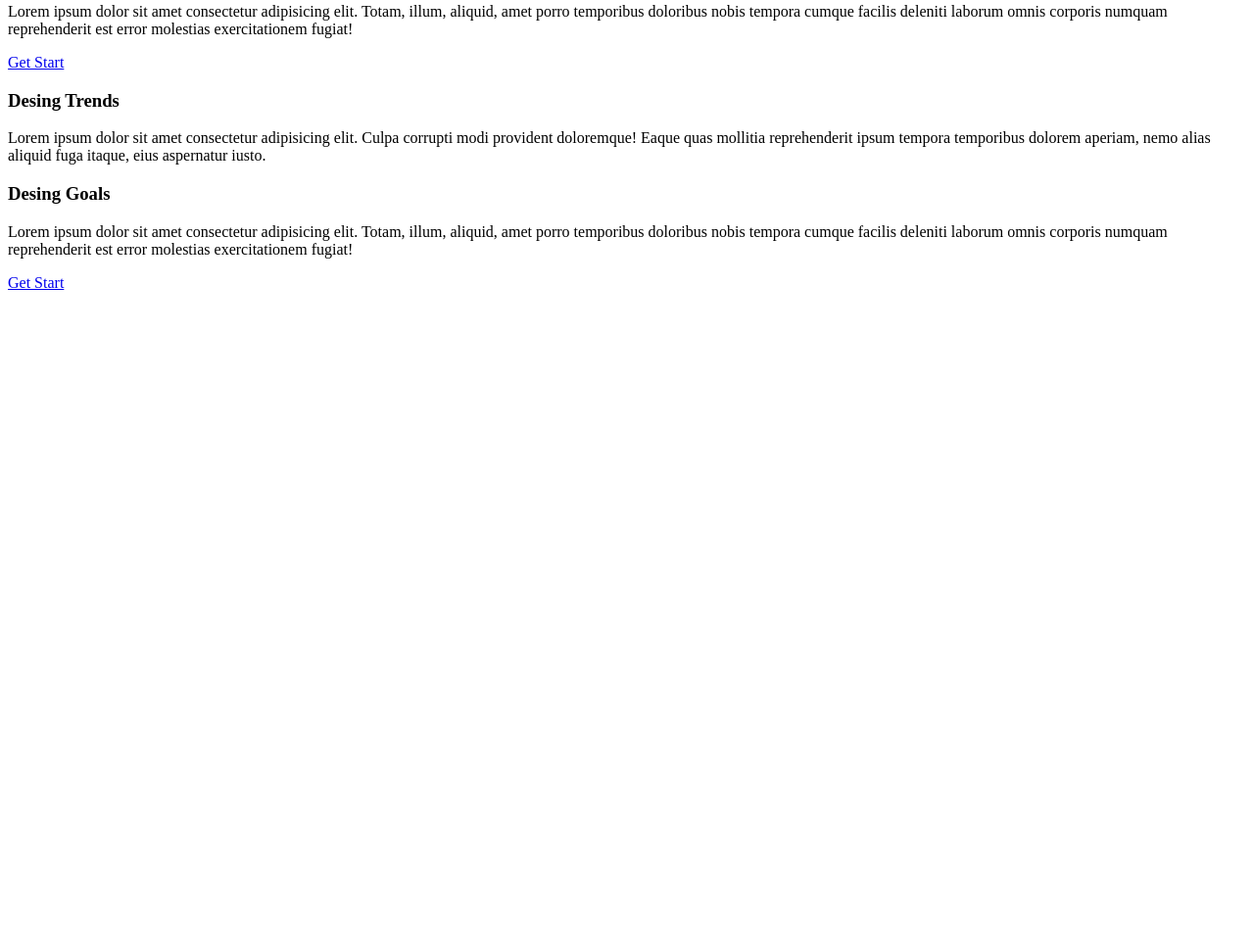
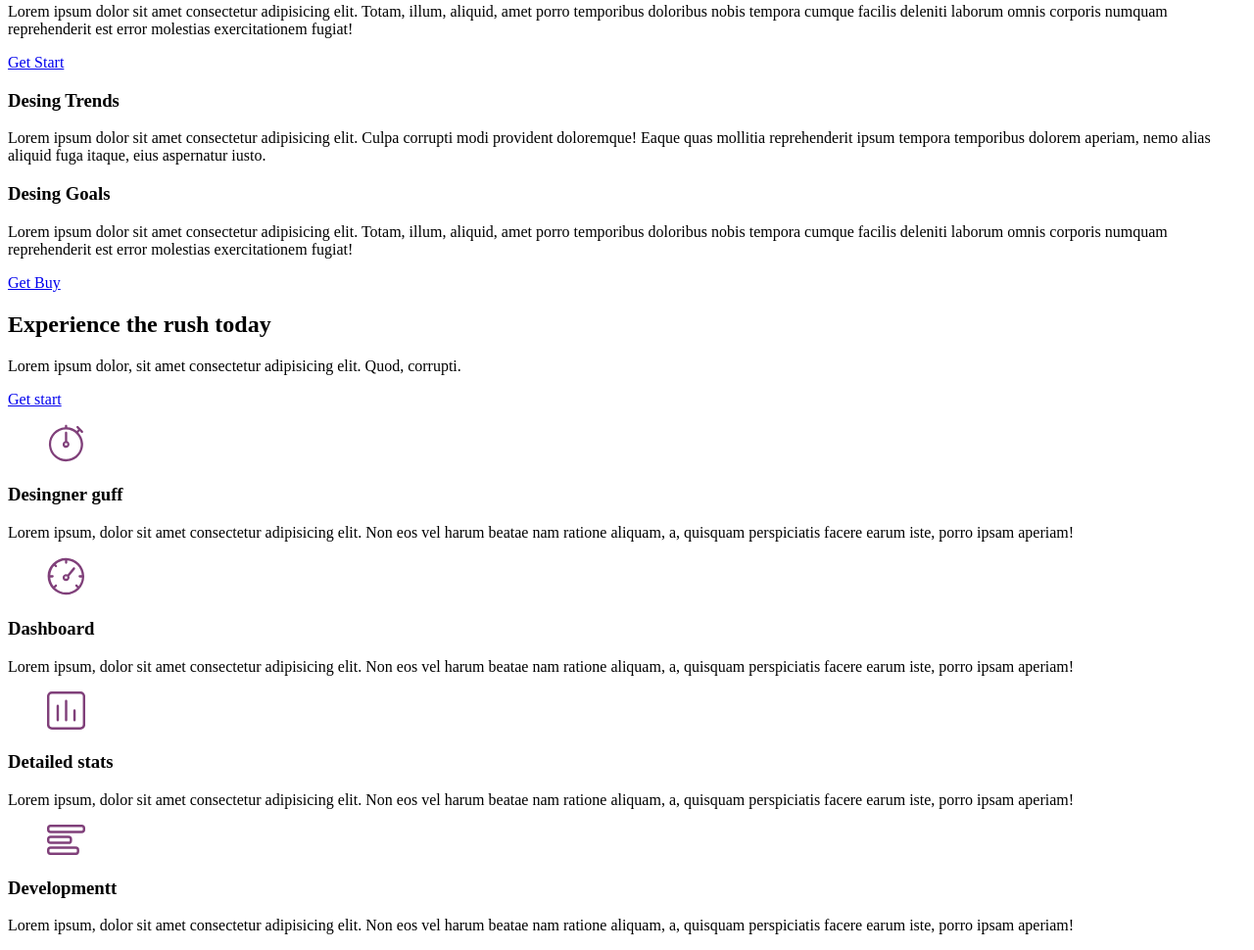
Before and after one commit to Akchalovna/Landing-Page, a plain HTML site: page infdex.html in a window 1280 px wide. Shown: the part 805-1775 px from the top of the page at 98% size. Before the commit the page ends 1111 px from the top, so only its background shows below. Drawn offline with Linux system fonts and the light colour scheme.

Commit message:
added imges

```diff
--- a/infdex.html
+++ b/infdex.html
@@ -62,10 +62,53 @@
             <h3>Desing Goals</h3>
 
             <p>Lorem ipsum dolor sit amet consectetur adipisicing elit. Totam, illum, aliquid, amet porro temporibus doloribus nobis tempora cumque facilis deleniti laborum omnis corporis numquam reprehenderit est error molestias exercitationem fugiat!</p>
-            <a href="#">Get Start</a>
+            <a href="#">Get Buy</a>
         </div>
 
     </section>
 
+    <section>
+        <div>
+            <h2>Experience the rush today</h2>
+            <p>Lorem ipsum dolor, sit amet consectetur adipisicing elit. Quod, corrupti.</p>
+            <a href="#">Get start</a>
+        </div>
+    </section>
+
+    <section>
+        <div>
+            <div>
+                <figure>
+                    <img src="images/Timer.svg" alt="clock1" width="39">
+                </figure>
+                <h3>Desingner guff</h3>
+                <p>Lorem ipsum, dolor sit amet consectetur adipisicing elit. Non eos vel harum beatae nam ratione aliquam, a, quisquam perspiciatis facere earum iste, porro ipsam aperiam!</p>
+            </div>
+            <div>
+                <figure>
+                    <img src="images/Dashboard.svg" alt="dushboard" width="39">
+                </figure>
+                <h3>Dashboard</h3>
+                <p>Lorem ipsum, dolor sit amet consectetur adipisicing elit. Non eos vel harum beatae nam ratione aliquam, a, quisquam perspiciatis facere earum iste, porro ipsam aperiam!</p>
+            </div>
+
+            <div>
+                <figure>
+                    <img src="images/Stats.svg" alt="stats" width="39">
+                </figure>
+                <h3>Detailed stats</h3>
+                <p>Lorem ipsum, dolor sit amet consectetur adipisicing elit. Non eos vel harum beatae nam ratione aliquam, a, quisquam perspiciatis facere earum iste, porro ipsam aperiam!</p>
+            </div>
+
+            <div>
+                <figure>
+                    <img src="images/Menu.svg" alt="menu" width="39">
+                </figure>
+                <h3>Developmentt</h3>
+                <p>Lorem ipsum, dolor sit amet consectetur adipisicing elit. Non eos vel harum beatae nam ratione aliquam, a, quisquam perspiciatis facere earum iste, porro ipsam aperiam!</p>
+            </div>
+        </div>
+    </section>
+
   </body>
 </html>
```
Also changed, not shown: images/Dashboard.svg (added), images/Menu.svg (added), images/Stats.svg (added), images/Timer.svg (added).
